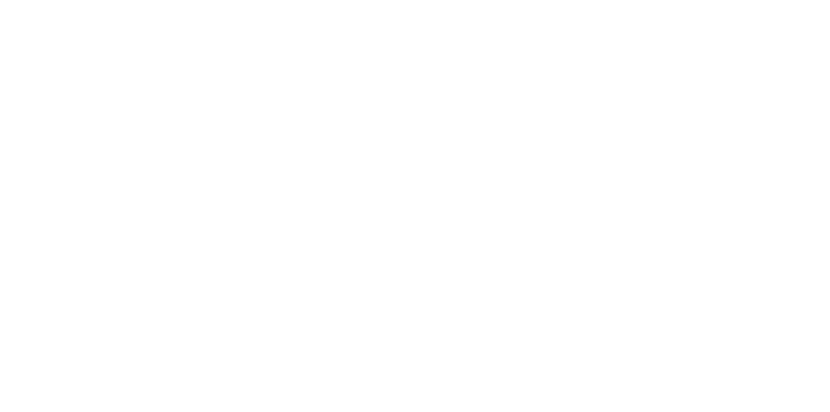
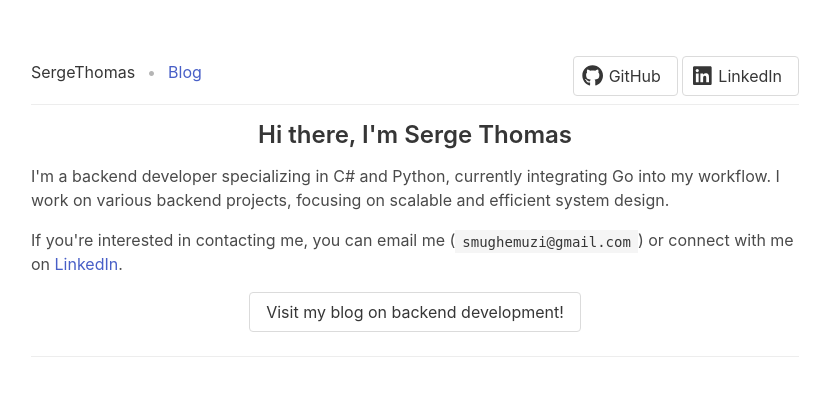
Before and after one commit to SergeThomas/whoAmI, a Django app: page / in a window 1280 px wide. Before the commit the part shown is empty. Shown: the top 412 px of the page, without its empty margins (225-1055 px from the left). Run offline with Django 5.2, Linux system fonts and the light colour scheme.

Commit message:
page update

```diff
--- a/me/templates/me/index.html
+++ b/me/templates/me/index.html
@@ -1,14 +1,64 @@
 {% load static %}
 <!DOCTYPE html>
-
 <html lang="en">
 <head>
     <meta charset="UTF-8">
     <meta name="viewport" content="width=device-width, initial-scale=1">
-    <title>Serge Thomas | Developer</title>
+    <title>Serge Thomas | Backend Developer</title>
+    <meta name="description" content="Blog posts on backend development and programming.">
+    <link rel="icon" type="image/x-icon" href="/static/favicon.ico">
+    <link rel="stylesheet" href="https://cdn.jsdelivr.net/npm/bulma@0.9.1/css/bulma.min.css">
     <script src="https://use.fontawesome.com/releases/v5.15.1/js/all.js"></script>
-    <link rel="icon" type="image/x-icon" href="/static/favicon.ico">
 </head>
 <body>
+    <section class="section">
+        <div class="container" style="max-width: 768px">
+            <div class="level" style="margin: 0">
+                <div class="level-left">
+                    <div class="level-item">
+                        <link rel="icon" type="image/x-icon" href="{% static 'me/static/favicon.ico' %}">
+                        <nav class="breadcrumb has-bullet-separator" style="margin: 0; display: inline-block" aria-label="breadcrumbs">
+                            <ul>
+                                <li class="is-active"><a href="#" aria-current="page">SergeThomas</a></li>
+                                <li><a href="https://blog.sergethomas.dev">Blog</a></li>
+                            </ul>
+                        </nav>
+                    </div>
+                </div>
+                <div class="level-right" style="margin-top: 8px">
+                    <div class="level-item">
+                        <a class="button" href="https://github.com/SergeThomas">
+                            <span class="icon is-medium">
+                                <i class="fab fa-lg fa-github"></i>
+                            </span>
+                            <span>GitHub</span>
+                        </a>
+                        &nbsp;
+                        <a class="button" href="https://www.linkedin.com/in/serge-thomas/">
+                            <span class="icon is-medium">
+                                <i class="fab fa-lg fa-linkedin"></i>
+                            </span>
+                            <span>LinkedIn</span>
+                        </a>
+                    </div>
+                </div>
+            </div>
+            <div class="dropdown-divider" style="margin-bottom: 16px"></div>
+            <div class="content">
+                <div class="has-text-centered">
+                    <h2 class="title is-size-4">Hi there, I'm Serge Thomas</h2>
+                    <!--And this site is about me, Serge Thomas-->
+                </div>
+                <p></p>
+                <p>I'm a backend developer specializing in C# and Python, currently integrating Go into my workflow.
+                    I work on various backend projects, focusing on scalable and efficient system design.
+                </p>
+                <p>If you're interested in contacting me, you can email me (<code class="has-text-dark">smughemuzi@gmail.com</code>)
+                    or connect with me on <a href="https://www.linkedin.com/in/serge-thomas/">LinkedIn</a>.</p>
+                <div class="has-text-centered"><a class="button" href="https://blog.sergethomas.dev">Visit my blog on backend development!</a></div>
+            </div>
+            <div class="dropdown-divider" style="margin-top: 16px"></div>
+        </div>
+    </section>
 </body>
 </html>
```
